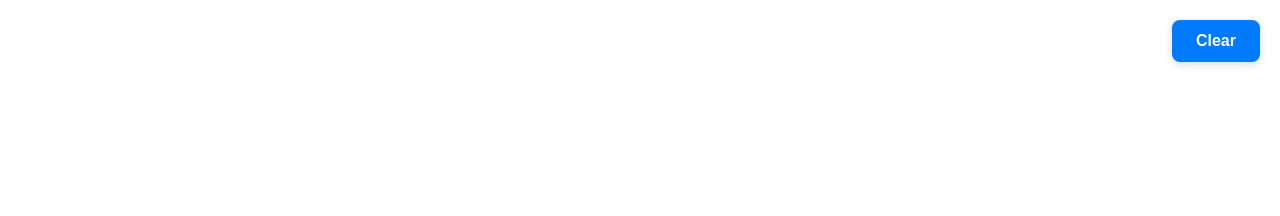
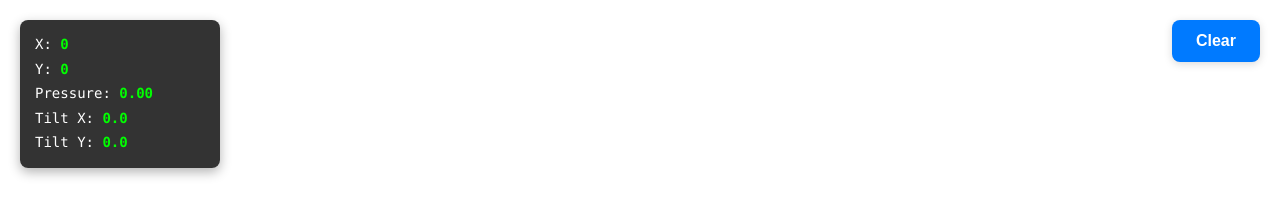
Before and after one commit to tamirfact/60-ipad-test, a plain HTML site: page index.html in a window 1280 px wide. Both pictures are taken after a click on the button "Clear". Drawn offline with Linux system fonts and the light colour scheme.

Commit message:
Add debug display for pen attributes in DrawingPad; update HTML and CSS for visual feedback

```diff
--- a/app.js
+++ b/app.js
@@ -3,6 +3,13 @@ class DrawingPad {
         this.canvas = document.getElementById('drawingCanvas');
         this.ctx = this.canvas.getContext('2d');
         this.clearButton = document.getElementById('clearButton');
+
+        // Debug display elements
+        this.penX = document.getElementById('penX');
+        this.penY = document.getElementById('penY');
+        this.penPressure = document.getElementById('penPressure');
+        this.penTiltX = document.getElementById('penTiltX');
+        this.penTiltY = document.getElementById('penTiltY');
 
         this.strokes = [];
         this.currentStroke = null;
@@ -48,6 +55,9 @@ class DrawingPad {
         this.canvas.addEventListener('pointermove', (e) => this.handlePointerMove(e));
         this.canvas.addEventListener('pointerup', (e) => this.handlePointerUp(e));
         this.canvas.addEventListener('pointercancel', (e) => this.handlePointerUp(e));
+
+        // Debug: Update display on any pointer movement
+        this.canvas.addEventListener('pointermove', (e) => this.updateDebugDisplay(e));
 
         // Prevent default touch behaviors
         this.canvas.addEventListener('touchstart', (e) => e.preventDefault());
@@ -285,6 +295,16 @@ class DrawingPad {
         };
     }
 
+    updateDebugDisplay(event) {
+        const point = this.getPointFromEvent(event);
+
+        this.penX.textContent = Math.round(point.x);
+        this.penY.textContent = Math.round(point.y);
+        this.penPressure.textContent = (event.pressure || 0).toFixed(2);
+        this.penTiltX.textContent = (event.tiltX || 0).toFixed(1);
+        this.penTiltY.textContent = (event.tiltY || 0).toFixed(1);
+    }
+
     clearCanvas() {
         this.strokes = [];
         this.currentStroke = null;
--- a/index.html
+++ b/index.html
@@ -9,6 +9,13 @@
 <body>
     <canvas id="drawingCanvas"></canvas>
     <button id="clearButton">Clear</button>
+    <div id="debugInfo">
+        <div>X: <span id="penX">0</span></div>
+        <div>Y: <span id="penY">0</span></div>
+        <div>Pressure: <span id="penPressure">0</span></div>
+        <div>Tilt X: <span id="penTiltX">0</span></div>
+        <div>Tilt Y: <span id="penTiltY">0</span></div>
+    </div>
     <script src="app.js"></script>
 </body>
 </html>
--- a/styles.css
+++ b/styles.css
@@ -48,3 +48,32 @@ body {
     background: #004499;
     transform: scale(0.95);
 }
+
+#debugInfo {
+    position: fixed;
+    top: 20px;
+    left: 20px;
+    background: rgba(0, 0, 0, 0.8);
+    color: white;
+    padding: 15px;
+    border-radius: 8px;
+    font-family: 'SF Mono', Monaco, 'Cascadia Code', 'Roboto Mono', Consolas, 'Courier New', monospace;
+    font-size: 14px;
+    line-height: 1.4;
+    z-index: 1000;
+    min-width: 200px;
+    box-shadow: 0 4px 12px rgba(0, 0, 0, 0.3);
+}
+
+#debugInfo div {
+    margin-bottom: 5px;
+}
+
+#debugInfo div:last-child {
+    margin-bottom: 0;
+}
+
+#debugInfo span {
+    color: #00FF00;
+    font-weight: bold;
+}
```
